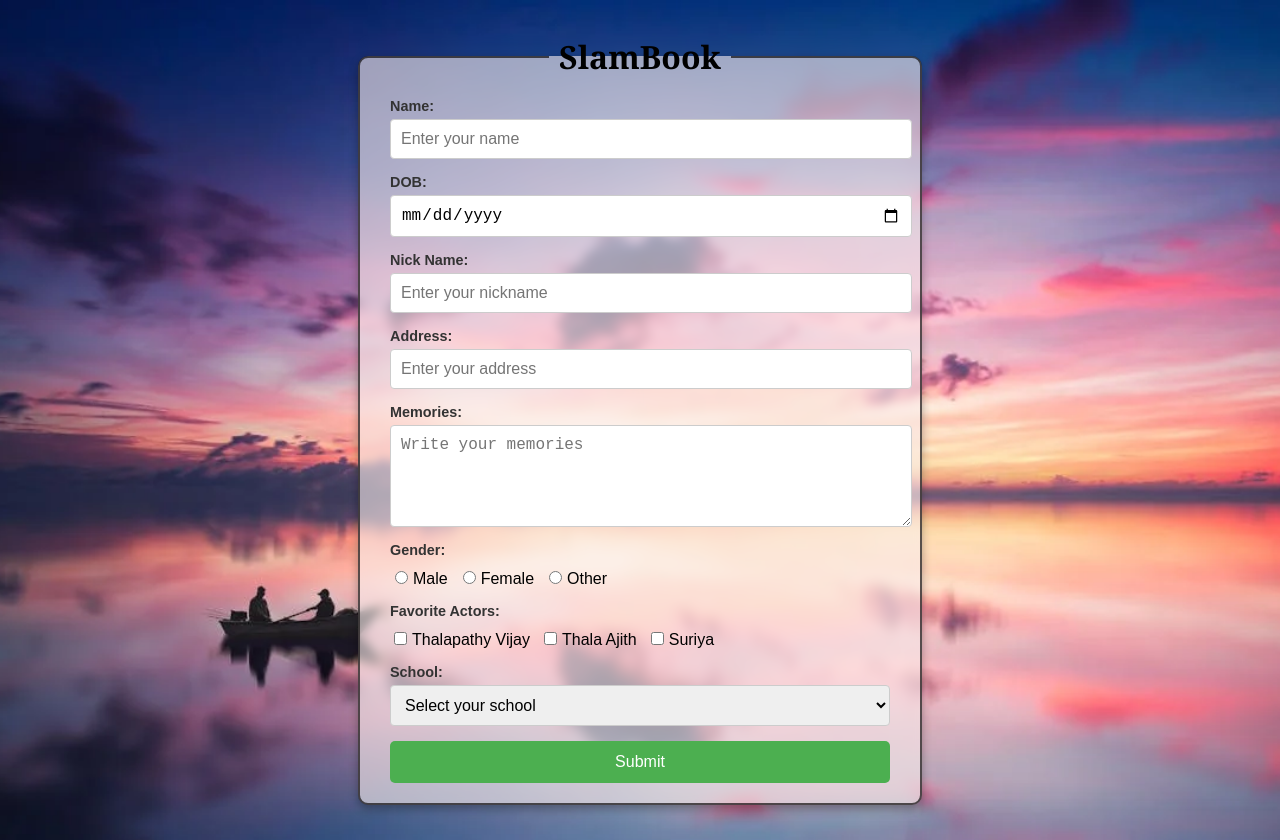
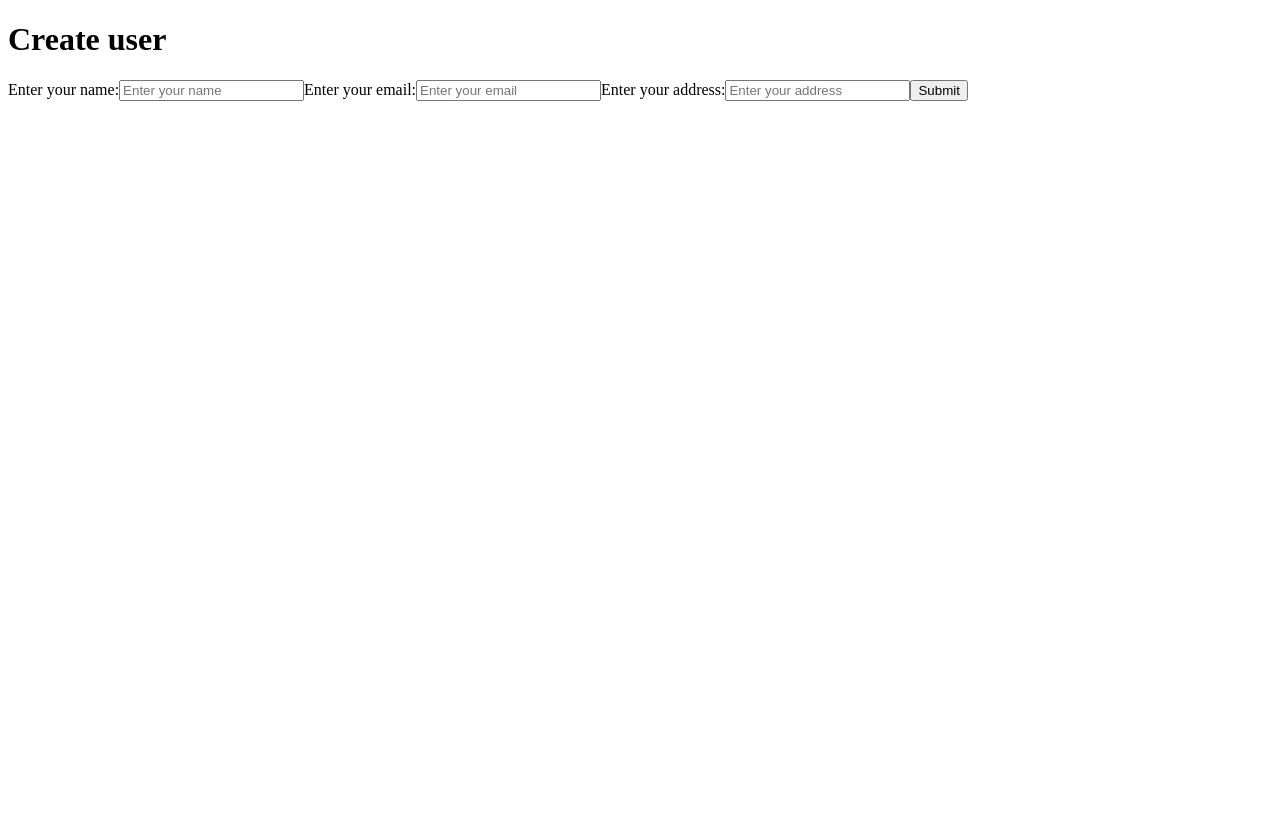
Before and after one commit to KeerthanaS2002/Task-8, a React (Vite) app: page /create in a window 1280 px wide. After the commit the page ends 800 px from the top, so only its background shows below. Built offline with nearby package versions, Linux system fonts and the light colour scheme.

Commit message:
uploading

```diff
--- a/package.json
+++ b/package.json
@@ -10,13 +10,16 @@
     "preview": "vite preview"
   },
   "dependencies": {
+    "axios": "^1.7.9",
     "react": "^18.3.1",
-    "react-dom": "^18.3.1"
+    "react-dom": "^18.3.1",
+    "react-router-dom": "^6.28.1"
   },
   "devDependencies": {
     "@eslint/js": "^9.17.0",
     "@types/react": "^18.3.18",
     "@types/react-dom": "^18.3.5",
+    "@types/react-router-dom": "^5.3.3",
     "@vitejs/plugin-react": "^4.3.4",
     "eslint": "^9.17.0",
     "eslint-plugin-react": "^7.37.2",
--- a/src/App.jsx
+++ b/src/App.jsx
@@ -1,6 +1,5 @@
-import React from 'react';
+/*import React from 'react';
 import SlamBook from './SlamBook';
-
 function App() {
   return (
     <div className="App">
@@ -8,5 +7,22 @@ function App() {
     </div>
   );
 }
+export default App;*/
+
+import React from "react";
+import { BrowserRouter as Router, Route, Routes } from "react-router-dom";
+import Home from "./Home";
+import Details from "./Details";
+
+const App = () => {
+    return (
+        <Router>
+            <Routes>
+                <Route path="/" element={<Home />} />
+                <Route path="/details/:id" element={<Details />} />
+            </Routes>
+        </Router>
+    );
+};
 
 export default App;
--- /dev/null
+++ b/src/Apps.jsx
@@ -0,0 +1,26 @@
+import React from "react";
+
+import { BrowserRouter as Router , Routes , Route } from "react-router-dom";
+
+import Updateuser from "./Updateuser";
+import User from "./User";
+import Createuser from "./Createuser";
+
+
+const Apps = () => {
+    return (
+        <div>
+            {/* <h1>hello apps</h1> */}
+            <Router>
+                <Routes>
+                    <Route path="/" element={<User/>} />
+                    <Route path="/create" element={<Createuser/>} />
+                    <Route path="/update/:id" element={<Updateuser/>} />
+
+                </Routes>
+            </Router>
+        </div>
+    );
+};
+
+export default Apps;
--- /dev/null
+++ b/src/CreateUser.jsx
@@ -0,0 +1,55 @@
+import React, { useState } from "react";
+import axios from "axios";
+import { useNavigate } from "react-router-dom";
+
+const Createuser = () => {
+  const [name, setName] = useState("");
+  const [email, setEmail] = useState("");
+  const [address, setAddress] = useState("");
+  const navigate = useNavigate();
+
+  const submit = (e) => {
+    e.preventDefault();
+    axios
+      .post("http://localhost:3000/api/user/create", { name, email, address })
+      .then((result) => {
+        console.log(result.data);
+        navigate("/");
+      })
+      .catch((err) => {
+        console.log(err);
+      });
+  };
+
+  return (
+    <div>
+      <h1>Create user</h1>
+      <form onSubmit={submit}>
+        <label>Enter your name:</label>
+        <input
+          type="text"
+          placeholder="Enter your name"
+          value={name}
+          onChange={(e) => setName(e.target.value)}
+        />
+        <label>Enter your email:</label>
+        <input
+          type="email"
+          placeholder="Enter your email"
+          value={email}
+          onChange={(e) => setEmail(e.target.value)}
+        />
+        <label>Enter your address:</label>
+        <input
+          type="text"
+          placeholder="Enter your address"
+          value={address}
+          onChange={(e) => setAddress(e.target.value)}
+        />
+        <button type="submit">Submit</button>
+      </form>
+    </div>
+  );
+};
+
+export default Createuser;
--- /dev/null
+++ b/src/Details.jsx
@@ -0,0 +1,15 @@
+import React from "react";
+import { useParams } from "react-router-dom";
+
+const Details = () => {
+    const { id } = useParams();
+
+    return (
+        <div>
+            <h1>Details Component</h1>
+            <p>Received ID: {id}</p>
+        </div>
+    );
+};
+
+export default Details;
--- /dev/null
+++ b/src/Home.jsx
@@ -0,0 +1,14 @@
+import React from "react";
+import { Link } from "react-router-dom";
+
+const Home = () => {
+    const itemId = 42;
+    return (
+        <div>
+            <h1>Home Component</h1>
+            <Link to={`/details/${itemId}`}>Go to Details</Link>
+        </div>
+    );
+};
+
+export default Home;
--- /dev/null
+++ b/src/UpdateUser.jsx
@@ -0,0 +1,74 @@
+import React, { useState, useEffect } from "react";
+import axios from "axios";
+import { useParams, useNavigate } from "react-router-dom";
+
+const UpdateUser = () => {
+  const { id } = useParams();
+  const [name, setName] = useState("");
+  const [email, setEmail] = useState("");
+  const [address, setAddress] = useState("");
+  const navigate = useNavigate();
+
+  // Fetch existing user data when component mounts
+  useEffect(() => {
+    axios
+      .put(`http://localhost:3000/api/user/update${id}`)
+      .then((res) => {
+        setName(res.data.name);
+        setEmail(res.data.email);
+        setAddress(res.data.address);
+      })
+      .catch((err) => {
+        console.log("Failed to fetch user data:", err);
+      });
+  }, [id]);
+
+  const updateUser = (e) => {
+    e.preventDefault();
+    axios
+      .put(`http://localhost:3000/api/user/update/${id}`, { name, email, address })
+      .then((result) => {
+        alert("User updated successfully");
+        console.log(result.data);
+        navigate("/");
+      })
+      .catch((err) => {
+        console.log("Failed to update user:", err);
+      });
+  };
+
+  return (
+    <div>
+      <h1>Update User</h1>
+      <form onSubmit={updateUser}>
+        <label>Enter your name:</label>
+        <input
+          type="text"
+          placeholder="Enter your name"
+          value={name}
+          onChange={(e) => setName(e.target.value)}
+        />
+        <br />
+        <label>Enter your email:</label>
+        <input
+          type="email"
+          placeholder="Enter your email"
+          value={email}
+          onChange={(e) => setEmail(e.target.value)}
+        />
+        <br />
+        <label>Enter your address:</label>
+        <input
+          type="text"
+          placeholder="Enter your address"
+          value={address}
+          onChange={(e) => setAddress(e.target.value)}
+        />
+        <br />
+        <button type="submit">Submit</button>
+      </form>
+    </div>
+  );
+};
+
+export default UpdateUser;
--- /dev/null
+++ b/src/User.jsx
@@ -0,0 +1,67 @@
+import React, { useEffect, useState } from "react";
+import { Link } from "react-router-dom";
+import axios from "axios";
+
+const User = () => {
+  const [users, setUsers] = useState([]);
+
+  useEffect(() => {
+    axios
+      .get("http://localhost:3000/api/user/fetch")
+      .then((res) => {
+        console.log(res.data);
+        setUsers(res.data.data); // Assuming the API returns data in res.data.data
+      })
+      .catch((err) => {
+        console.log(err);
+      });
+  }, []);
+
+  const deleteUser = (id) => {
+    if (window.confirm("Are you sure you want to delete this user?")) {
+      axios
+        .delete(`http://localhost:3000/api/user/delete/${id}`)
+        .then(() => {
+          alert("User deleted successfully");
+          setUsers(users.filter((user) => user._id !== id)); // Update the UI after deletion
+        })
+        .catch((error) => {
+          console.log(error);
+          alert("Failed to delete user");
+        });
+    }
+  };
+
+  return (
+    <div>
+      <Link to="/create">Create User</Link>
+      <table border={1} style={{ width: "100%", borderCollapse: "collapse" }}>
+        <thead>
+          <tr>
+            <th>Name</th>
+            <th>Email</th>
+            <th>Address</th>
+            <th>Actions</th>
+          </tr>
+        </thead>
+        <tbody>
+          {users.map((user) => (
+            <tr key={user._id}>
+              <td>{user.name}</td>
+              <td>{user.email}</td>
+              <td>{user.address}</td>
+              <td>
+                <Link to={`/update/${user._id}`} style={{ marginRight: "10px" }}>
+                  Update
+                </Link>
+                <button onClick={() => deleteUser(user._id)}>Delete</button>
+              </td>
+            </tr>
+          ))}
+        </tbody>
+      </table>
+    </div>
+  );
+};
+
+export default User;
--- a/src/main.jsx
+++ b/src/main.jsx
@@ -1,11 +1,8 @@
-import React from 'react';
-import ReactDOM from 'react-dom/client';
-import './App.css';
-import App from './App';
-
-const root = ReactDOM.createRoot(document.getElementById('root'));
-root.render(
-  <React.StrictMode>
-    <App />
-  </React.StrictMode>
-);
+import { StrictMode } from 'react'
+import { createRoot } from 'react-dom/client'
+import Apps from "./Apps";
+createRoot(document.getElementById('root')).render(
+  <StrictMode>
+          <Apps />
+  </StrictMode>,
+)
```
Also changed, not shown: 1 other file (tests, documents, lock files or other folders).
